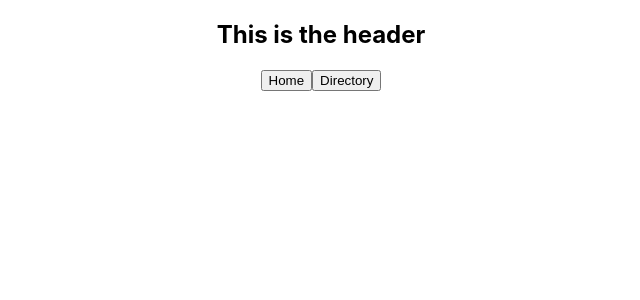
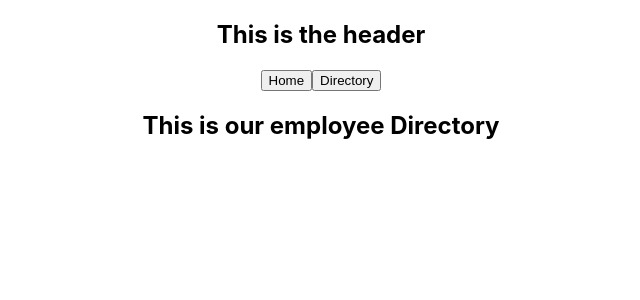
Before and after one commit to sfazli96/React-browserRouterTutorial, a React (Create React App) app: page /Directory in a window 1280 px wide. Shown: the top 300 px of the page, without its empty margins (319-959 px from the left). Built offline with nearby package versions, Linux system fonts and the light colour scheme.

Commit message:
/Directory in url Works

```diff
--- a/src/App.js
+++ b/src/App.js
@@ -12,7 +12,7 @@ class App extends Component {
         <Header />
         <Switch>
           <Route exact path="/" component={Home} />
-          <Route path="Directory" component={Directory} />
+          <Route path="/Directory" component={Directory} />
         </Switch>
       </div>
     );
--- a/src/Directory.js
+++ b/src/Directory.js
@@ -5,6 +5,7 @@ class Directory extends Component {
         return (
             <div>
                 <h2>This is our employee Directory </h2>
+
             </div>
         )
     }
--- a/src/index.js
+++ b/src/index.js
@@ -7,9 +7,7 @@ import * as serviceWorker from './serviceWorker';
 
 ReactDOM.render(
   <BrowserRouter>
-    <App>
-
-    </App>
+    <App />
   </BrowserRouter>,
   document.getElementById('root')
 );
```
